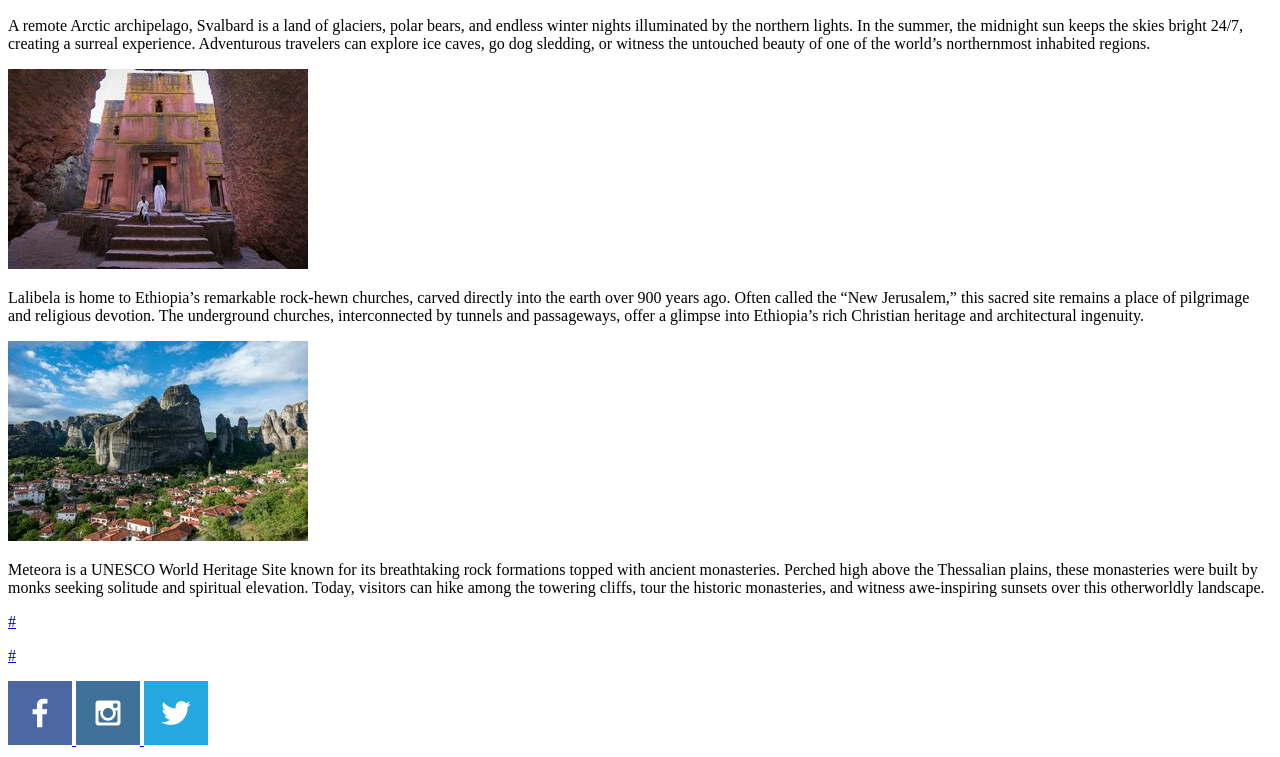
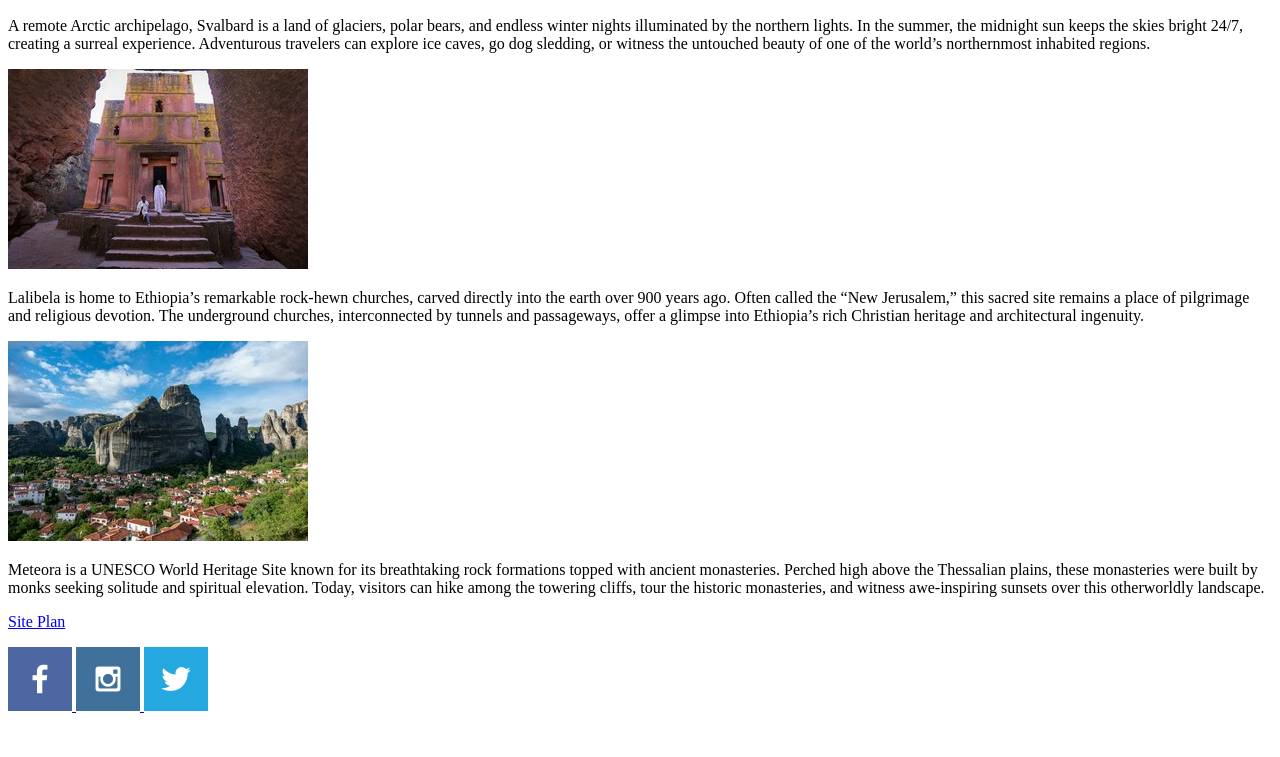
Before and after one commit to ArianaGi/wdd130, a plain HTML site: page beyondthemap/culture.html in a window 1280 px wide. Shown: the part 2424-3181 px from the top of the page. After the commit the page ends 3147 px from the top, so only its background shows below. Drawn offline with Linux system fonts and the light colour scheme.

Commit message:
site plan link

```diff
--- a/beyondthemap/culture.html
+++ b/beyondthemap/culture.html
@@ -54,8 +54,7 @@
         </div>
     </div>
     <footer>
-        <p><a href="#">#</a></p>
-        <p><a href="#">#</a></p>
+        <p><a href="site-plan.html">Site Plan</a></p>
         <div class="social">
             <a href="https://facebook.com" target="_blank">
                 <img src="images/facebook.png" alt="fb icon">
```
Also changed, not shown: beyondthemap/blog.html (+1 -2 lines), beyondthemap/index.html (+1 -2 lines).
